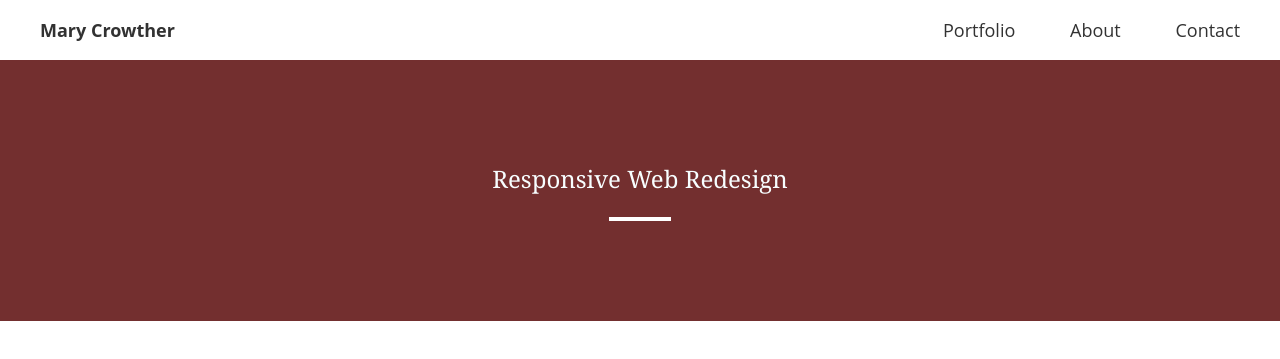
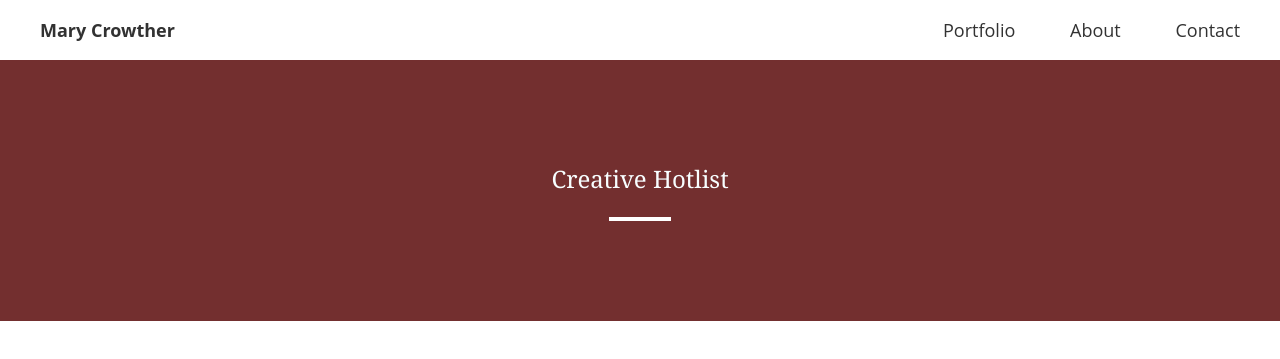
Before and after one commit to marybeeks/portfolio, a Jekyll site: the page built from _posts/2019-06-23-welcome-to-jekyll.html, in a window 1280 px wide. Shown: the top 359 px of the page. Built offline with Jekyll 4.4.1, drawn with Linux system fonts in a browser that asks for light colours.

Commit message:
Add subtitle handling

```diff
--- a/_posts/2019-06-23-welcome-to-jekyll.html
+++ b/_posts/2019-06-23-welcome-to-jekyll.html
@@ -1,6 +1,7 @@
 ---
 layout: post
-title: "Responsive Web Redesign"
+title: "Creative Hotlist"
+subtitle: "Responsive Web Redesign"
 image: "/assets/images/creative_hotlist.png"
 backgroundColor: "#732F2F"
 textColor: "#F8FEFF"
--- a/index.html
+++ b/index.html
@@ -16,7 +16,7 @@
         <li>
           <a class="case-study" href="{{ post.url | relative_url }}">
             <img class="case-study-image" src="{{ post.image }}">
-            <span class="case-study-text">{{ post.title }}</span>
+            <span class="case-study-text">{{ post.subtitle }}</span>
           </a>
         </li>
         {%- else -%}
```
